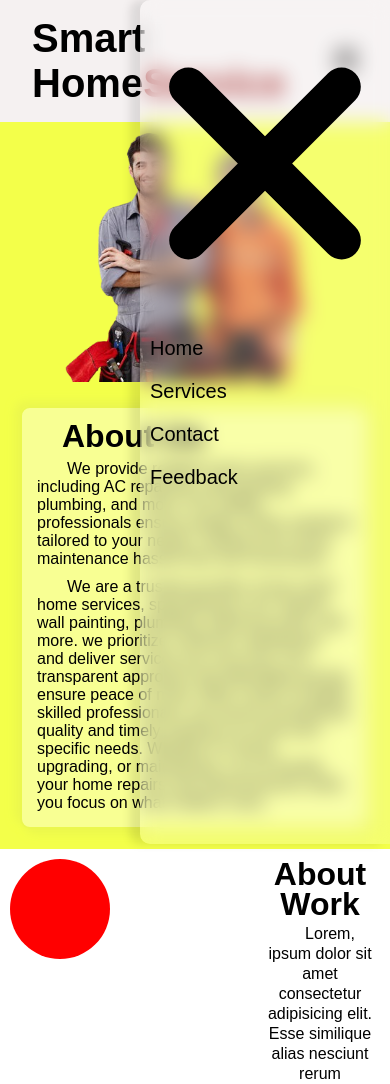
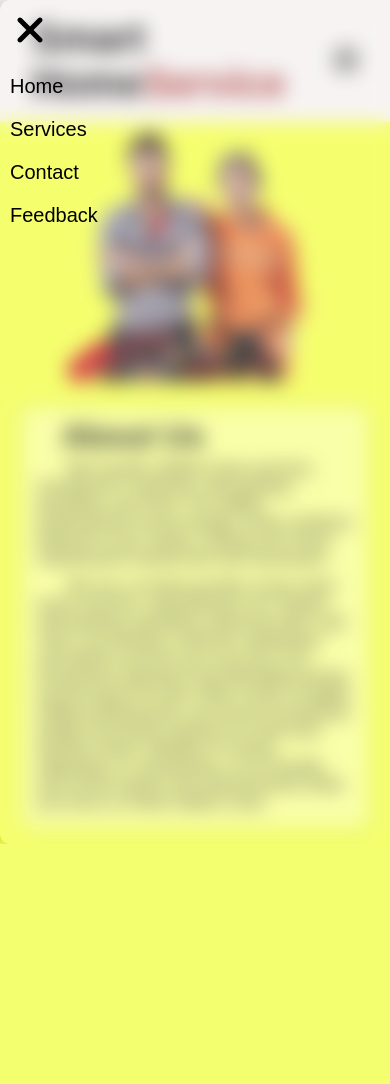
Before and after one commit to Sandeep-177/code, a PHP site: page /customer_php/aboutUs.php in a window 390 px wide. Shown: the top 1084 px of the page. After the commit the page ends 844 px from the top, so only its background shows below. Run offline with PHP 8.4, Linux system fonts and the light colour scheme; some web fonts are replaced.

Commit message:
smScrnNav js edit3

```diff
--- a/customer_css/styles.css
+++ b/customer_css/styles.css
@@ -429,14 +429,16 @@
         height: auto;
         display: block;
       }
-    #closeBar{
+    /* #closeBar{
          width:30px;
         height:30px;
-    }
+    } */
     #closeBar img {
-        width: 100%;
+        /* width: 100%;
         height: auto;
-        display: block;
+        display: block; */
+        width:40px;
+        height:40px;
       }
     .smallScreenHeader{
         display:flex;
@@ -544,7 +546,11 @@
     }
 
 }
-
+@media screen and (max-width:400px){
+    #abAfterblink{
+        width:100%;
+    }
+}
 @media screen and (min-width:1100px) {
     #prntn1{
         grid-template-columns: repeat(auto-fit,minmax(450px,1fr));
```
